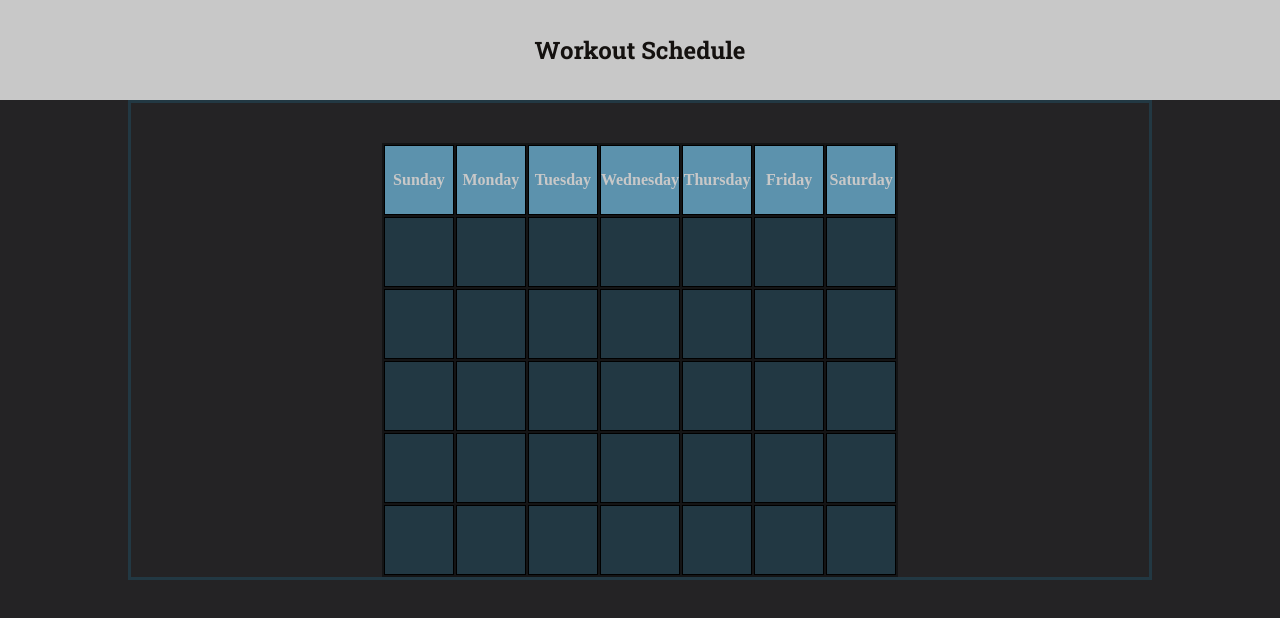
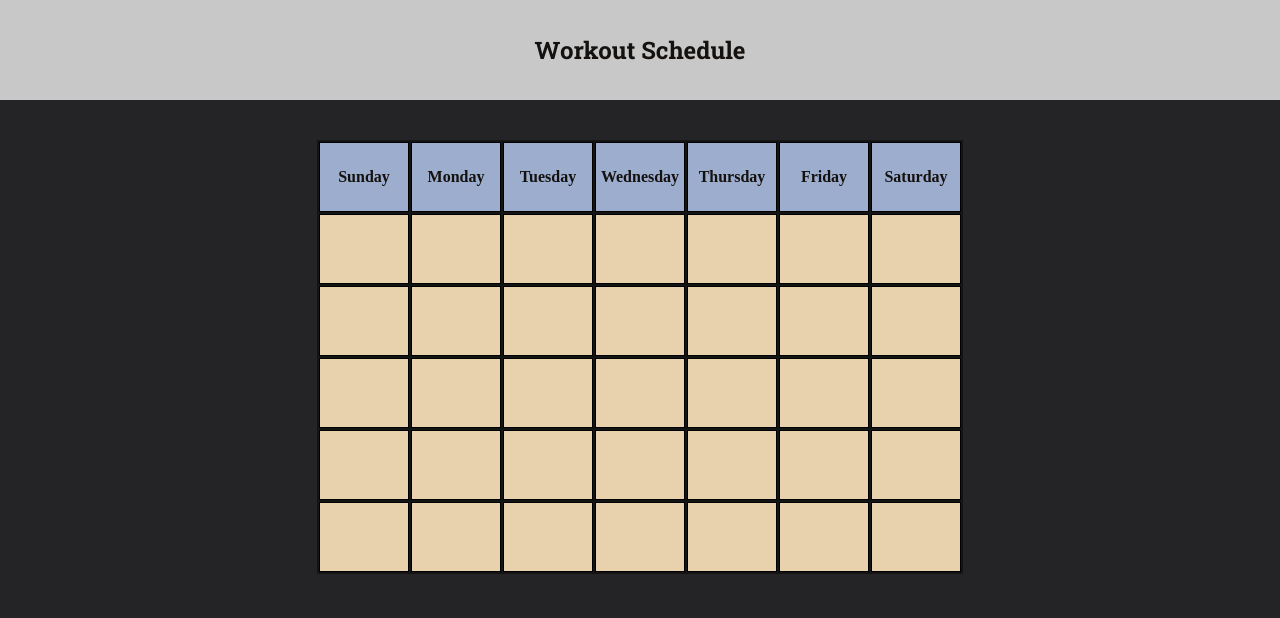
Before and after one commit to cplson/workoutCalendar, a plain HTML site: page index.html in a window 1280 px wide. Drawn offline with Linux system fonts and the light colour scheme.

Commit message:
finished static elements

```diff
--- a/index.html
+++ b/index.html
@@ -24,7 +24,9 @@
     <!-- CALENDAR -->
     <div class="wrapper">
         <div id="calendar">
+            <div id="calendar-month"></div>
                 <table>
+                    <div id="calendar-data">
                         <tr>
                             <th>Sunday</th>
                             <th>Monday</th>
@@ -79,7 +81,9 @@
                             <td></td>
                             <td></td>
                         </tr>
+                    </div>
                 </table>
+        </div>
         </div>
 
       </div>
--- a/styles.css
+++ b/styles.css
@@ -4,9 +4,9 @@
     --success: #329F5B;
     --Failure: #A62639;
     --txt: #14110F;
-    --future: #223843;
-    --bgDays: #5C92AD;
-    --temp: #545E75;
+    --future: #E8D2AE;
+    --bgDays: #9CADCE;
+    --temp: #223843;
 }
 *{
     margin: 0;
@@ -36,9 +36,9 @@ header{
 
 body{
     background-color: var(--bgColor2);
-    color: var(--bgColor1);
+    color: var(--txt);
     height: 100%;
-  position: relative;
+    position: relative;
 }
 
 /* Table style */
@@ -47,11 +47,10 @@ body{
     justify-content: center;
     width: 80%;
     margin: auto;
-    border: 3px var(--future) solid;
 }
 
   th, td{
-    width: 70px;
+    width: 90px;
     height: 70px;
     border:1px solid black;
 
@@ -60,7 +59,6 @@ body{
 table{
     width: 100%;
     margin-top: 40px;
-    padding: auto;
     background-color: #141415;
 }
 
```
Lines whose indentation alone changed are shown as unchanged.
